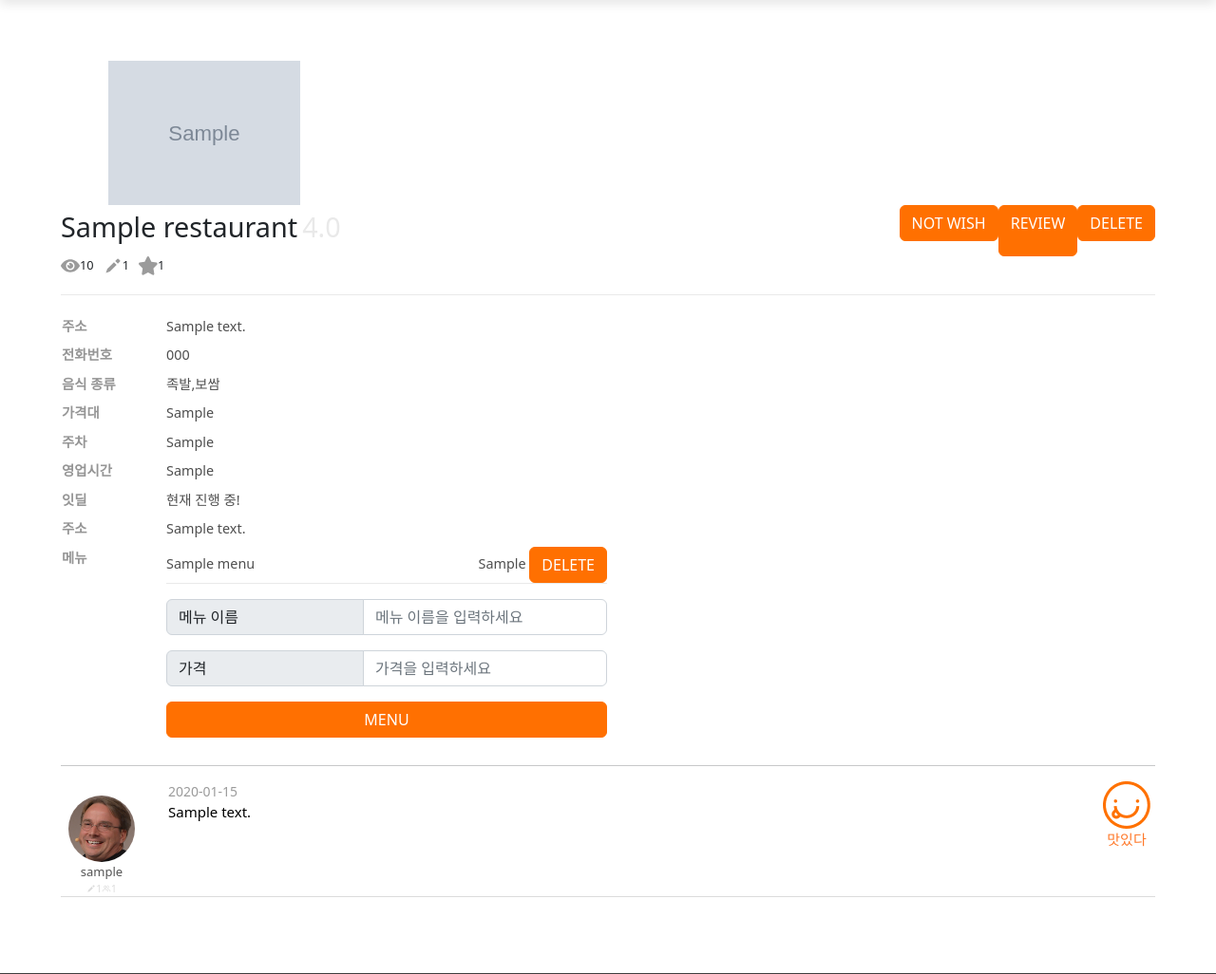
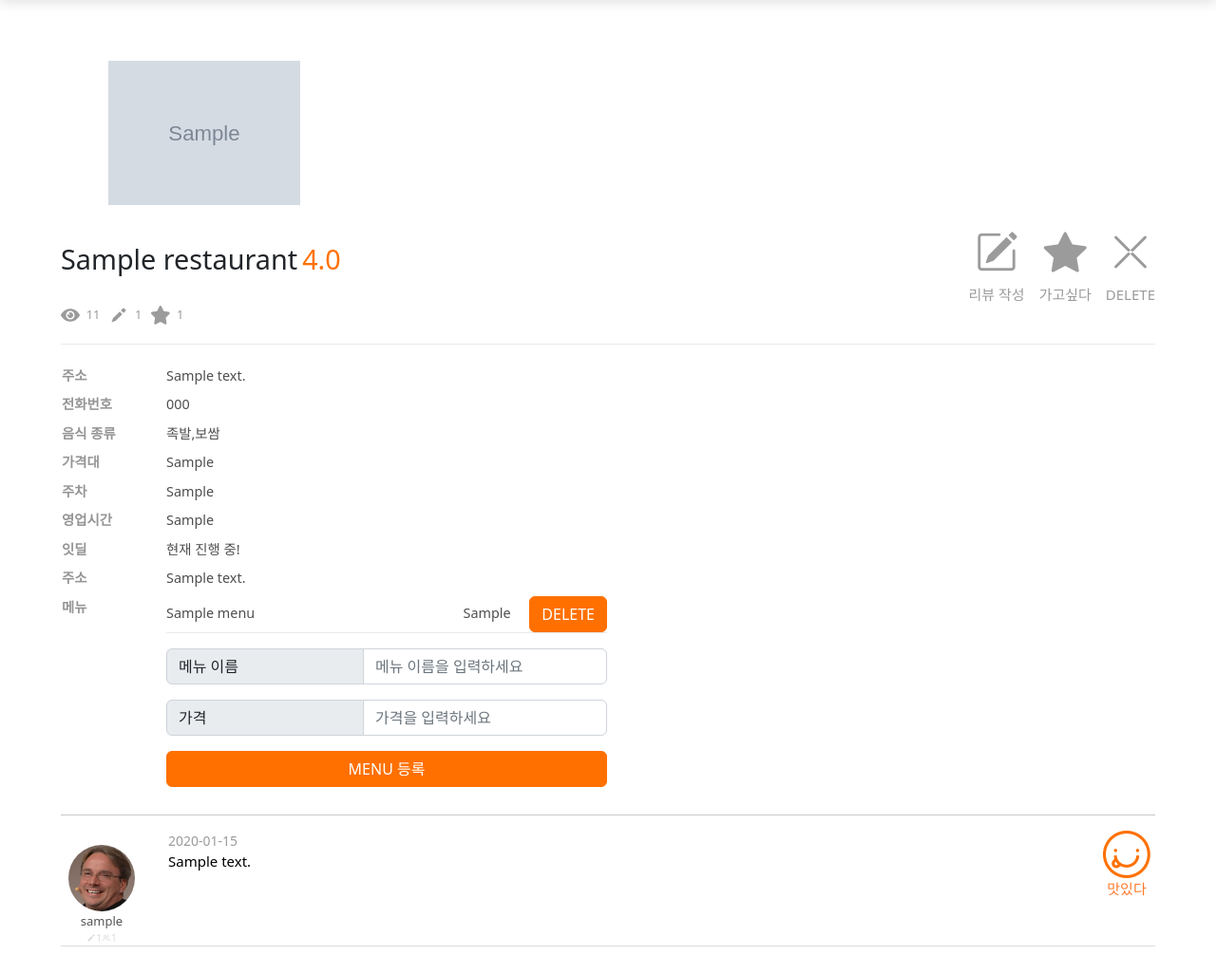
Before and after one commit to HYndrome/miniProject-Manago, a Django app: page /restaurants/1/ in a window 1280 px wide. Shown: the part 72-1098 px from the top of the page at 95% size. Run offline with Django 3.2, Linux system fonts and the light colour scheme; a user stored in the database is signed in; tables that the repository leaves empty hold one stand-in row (values such as "Sample post"); grey boxes marked "Sample" are stand-in pictures; parts of the project's set-up code (start-up, migrations or seed data) failed here and were passed over.

Commit message:
add view count, css

```diff
--- a/restaurants/static/restaurants/detail_style.css
+++ b/restaurants/static/restaurants/detail_style.css
@@ -21,7 +21,7 @@ main {
 .restaurant__title__rate {
   font-size: 1.8rem;
   line-height: 46px;
-  color: #e9e9e9;
+  color: #ff7100;
   margin-left: 5px;
 }
 
@@ -36,6 +36,7 @@ main {
   height: 20px;
   padding-bottom: 40px;
   border-bottom: 1px solid #e9e9e9;
+  color: #9B9B9B
 }
 
 .restaurant__status__item {
@@ -166,3 +167,25 @@ main {
   color: #9B9B9B;
   margin: 0;
 }
+
+.restaurant__input__btn {
+  color: #9B9B9B;
+  border: 0;
+  text-decoration: none;
+  font-size: 15px;
+  background-color: transparent;
+  margin-left: 15px;
+  padding: 0;
+}
+
+.restaurant__input__btn:hover {
+  color: #ff7100;
+}
+
+.restaurant__input__icon {
+  font-size: 45px;
+}
+/*
+.restaurant__status__item {
+  font-size: 1px;
+} */
--- a/restaurants/static/restaurants/js/detail.js
+++ b/restaurants/static/restaurants/js/detail.js
@@ -10,11 +10,13 @@ form.addEventListener('submit', function (event) {
   })
     .then((response) => {
       const isWished = response.data.is_wished
-      const wishBtn = document.querySelector('#wish-form > input[type=submit]')
+      const wishBtn = document.querySelector('#wish-form > button[type=submit] > i')
       if (isWished === true) {
-        wishBtn.value = 'NOT WISH'
+        wishBtn.classList.add('bi-star-fill')
+        wishBtn.classList.remove('bi-star')
       } else {
-        wishBtn.value = 'WISH'
+        wishBtn.classList.remove('bi-star-fill')
+        wishBtn.classList.add('bi-star')
       }
       const wishCountTag = document.querySelector('#wish-count')
       const wishCountData = response.data.wish_count
--- a/restaurants/templates/restaurants/detail.html
+++ b/restaurants/templates/restaurants/detail.html
@@ -3,6 +3,7 @@
 
 {% block style %}
   <link rel="stylesheet" href="{% static 'restaurants/detail_style.css' %}">
+  <link rel="stylesheet" href="https://cdn.jsdelivr.net/npm/bootstrap-icons@1.8.0/font/bootstrap-icons.css">
   {% endblock style %}
 
 {% block content %}
@@ -20,8 +21,8 @@
     {% endfor %}
   </div>
 
-  <div class="main__top">
-    <div class="restaurant__title">
+  <div class="main__top mt-3 ">
+    <div class="restaurant__title align-self-center">
       <h1 class="restaurant__title__name">
         {{ restaurant.name }}
       </h1>
@@ -32,20 +33,24 @@
 
     <div class="restaurant__input">
       {% comment %} {% if request.user.is_authenticated %} {% endcomment %}
+        <a href="{% url 'reviews:create' restaurant.id %}" class="restaurant__input__btn d-flex flex-column align-items-center" style=""><i class="bi bi-pencil-square restaurant__input__icon"></i>리뷰 작성</a>
         <form id="wish-form" data-restaurant-id="{{ restaurant.pk }}">
           {% csrf_token %}
           {% if request.user in restaurant.wish_users.all %}
-            <input type="submit" value="NOT WISH" class="btn btn-primary" style="background-color: #ff7001; border-color: #ff7001;">
+          <button type="submit" class="restaurant__input__btn d-flex flex-column align-items-center" style="">
+            <i class="bi bi-star-fill restaurant__input__icon"></i>가고싶다
+          </button>
           {% else %}
-            <input type="submit" value="WISH" class="btn btn-primary" style="background-color: #ff7001; border-color: #ff7001;">
+          <button type="submit" class="restaurant__input__btn d-flex flex-column align-items-center" style="">
+            <i class="bi bi-star restaurant__input__icon"></i>가고싶다
+          </button>
           {% endif %}
         </form>
-        <a href="{% url 'reviews:create' restaurant.id %}" class="btn btn-primary" style="background-color: #ff7001; border-color: #ff7001;">REVIEW</a>
       {% comment %} {% endif %} {% endcomment %}
       {% if request.user == restaurant.user %}
       <form action="{% url 'restaurants:delete' restaurant.pk %}" method="POST">
         {% csrf_token %}
-        <input type="submit" class="btn btn-primary" style="background-color: #ff7001; border-color: #ff7001;" value="DELETE">
+        <button type="submit" class="restaurant__input__btn d-flex flex-column align-items-center" style=""><i class="bi bi-x-lg restaurant__input__icon"></i>DELETE</button>
       </form>
       {% endif %}
     </div>
@@ -53,19 +58,19 @@
   <div class="restaurant__status">
     <div class="restaurant__status__item">
       <svg version="1.1" id="_x32_" xmlns="http://www.w3.org/2000/svg" xmlns:xlink="http://www.w3.org/1999/xlink" viewBox="0 0 512 512" xml:space="preserve" fill="#555555" stroke="#555555"><g id="SVGRepo_bgCarrier" stroke-width="0"></g><g id="SVGRepo_tracerCarrier" stroke-linecap="round" stroke-linejoin="round"></g><g id="SVGRepo_iconCarrier"> <style type="text/css"> .st0{fill:#9B9B9B;} </style> <g> <path class="st0" d="M507.478,240.457C453.009,145.31,360.704,82.72,255.999,82.72c-104.706,0-197.008,62.59-251.477,157.737 c-1.453,2.547-4.358,8.795-4.514,15.012c-0.172,6.232,2.436,12.418,3.764,14.762C58.147,366.112,150.809,429.28,255.999,429.28 c105.19,0,197.854-63.168,252.229-159.049c1.328-2.344,3.936-8.529,3.764-14.762C511.836,249.252,508.931,243.004,507.478,240.457z M255.999,373.295c-64.045,0-115.967-51.922-115.967-115.967s51.922-115.969,115.967-115.969 c64.045,0,115.969,51.924,115.969,115.969S320.044,373.295,255.999,373.295z"></path> <path class="st0" d="M255.999,180.381c-12.637,0-24.399,3.342-34.912,8.746l28.336,64.217l-65.262-22.947 c-3.156,8.404-5.109,17.418-5.109,26.932c0,42.473,34.475,76.948,76.948,76.948c42.474,0,76.947-34.475,76.947-76.948 S298.474,180.381,255.999,180.381z"></path> </g> </g></svg>
-      <span>
+      <span>&nbsp;
         {{ restaurant.views }}
       </span>
     </div>
     <div class="restaurant__status__item">
       <svg class="comment__user__info__icon" fill="#9B9B9B" viewBox="0 0 24 24" xmlns="http://www.w3.org/2000/svg"><g id="SVGRepo_bgCarrier" stroke-width="0"></g><g id="SVGRepo_tracerCarrier" stroke-linecap="round" stroke-linejoin="round"></g><g id="SVGRepo_iconCarrier"><path d="M20.7,5.2a1.024,1.024,0,0,1,0,1.448L18.074,9.276l-3.35-3.35L17.35,3.3a1.024,1.024,0,0,1,1.448,0Zm-4.166,5.614-3.35-3.35L4.675,15.975,3,21l5.025-1.675Z"></path></g></svg>
-      <span>
+      <span>&nbsp;
         {{ restaurant.review_set.count }}
       </span>
     </div>
     <div class="restaurant__status__item">
       <svg version="1.0" id="Layer_1" xmlns="http://www.w3.org/2000/svg" xmlns:xlink="http://www.w3.org/1999/xlink" viewBox="0 0 64 64" enable-background="new 0 0 64 64" xml:space="preserve" fill="#555555"><g id="SVGRepo_bgCarrier" stroke-width="0"></g><g id="SVGRepo_tracerCarrier" stroke-linecap="round" stroke-linejoin="round"></g><g id="SVGRepo_iconCarrier"> <path fill="#9B9B9B" d="M62.799,23.737c-0.47-1.399-1.681-2.419-3.139-2.642l-16.969-2.593L35.069,2.265 C34.419,0.881,33.03,0,31.504,0c-1.527,0-2.915,0.881-3.565,2.265l-7.623,16.238L3.347,21.096c-1.458,0.223-2.669,1.242-3.138,2.642 c-0.469,1.4-0.115,2.942,0.916,4l12.392,12.707l-2.935,17.977c-0.242,1.488,0.389,2.984,1.62,3.854 c1.23,0.87,2.854,0.958,4.177,0.228l15.126-8.365l15.126,8.365c0.597,0.33,1.254,0.492,1.908,0.492c0.796,0,1.592-0.242,2.269-0.72 c1.231-0.869,1.861-2.365,1.619-3.854l-2.935-17.977l12.393-12.707C62.914,26.68,63.268,25.138,62.799,23.737z"></path> </g></svg>
-      <span id="wish-count">
+      <span id="wish-count">&nbsp;
         {{ restaurant.wish_users.count }}
       </span>
     </div>
@@ -121,7 +126,7 @@
                 <span>
                   {{ menu.price }}
                   {% if request.user == restaurant.user %}
-                    <form style="display: inline;" action="{% url 'restaurants:menu_delete' restaurant.pk menu.pk %}" method="POST">
+                    <form class="ms-3"style="display: inline;" action="{% url 'restaurants:menu_delete' restaurant.pk menu.pk %}" method="POST">
                       {% csrf_token %}
                       <input type="submit" class="btn btn-primary" style="background-color: #ff7001; border-color: #ff7001;" value="DELETE">
                     </form>
@@ -140,7 +145,7 @@
               </div>
               {% endfor %}
               <div class="d-grid gap-2 mb-2">
-                <input type="submit" class="btn btn-primary" style="background-color: #ff7001; border-color: #ff7001;" value="MENU">
+                <input type="submit" class="btn btn-primary" style="background-color: #ff7001; border-color: #ff7001;" value="MENU 등록">
               </div>
             </form>
           {% endif %}
--- a/restaurants/views.py
+++ b/restaurants/views.py
@@ -43,6 +43,9 @@ def create(request):
 
 def detail(request, restaurant_id):
     restaurant = Restaurant.objects.get(pk=restaurant_id)
+    restaurant.views = restaurant.views + 1
+    restaurant.save()
+
     menus = restaurant.menu_set.all()
     reviews = Review.objects.filter(restaurant_id=restaurant_id)
     # 리뷰 평균
```
